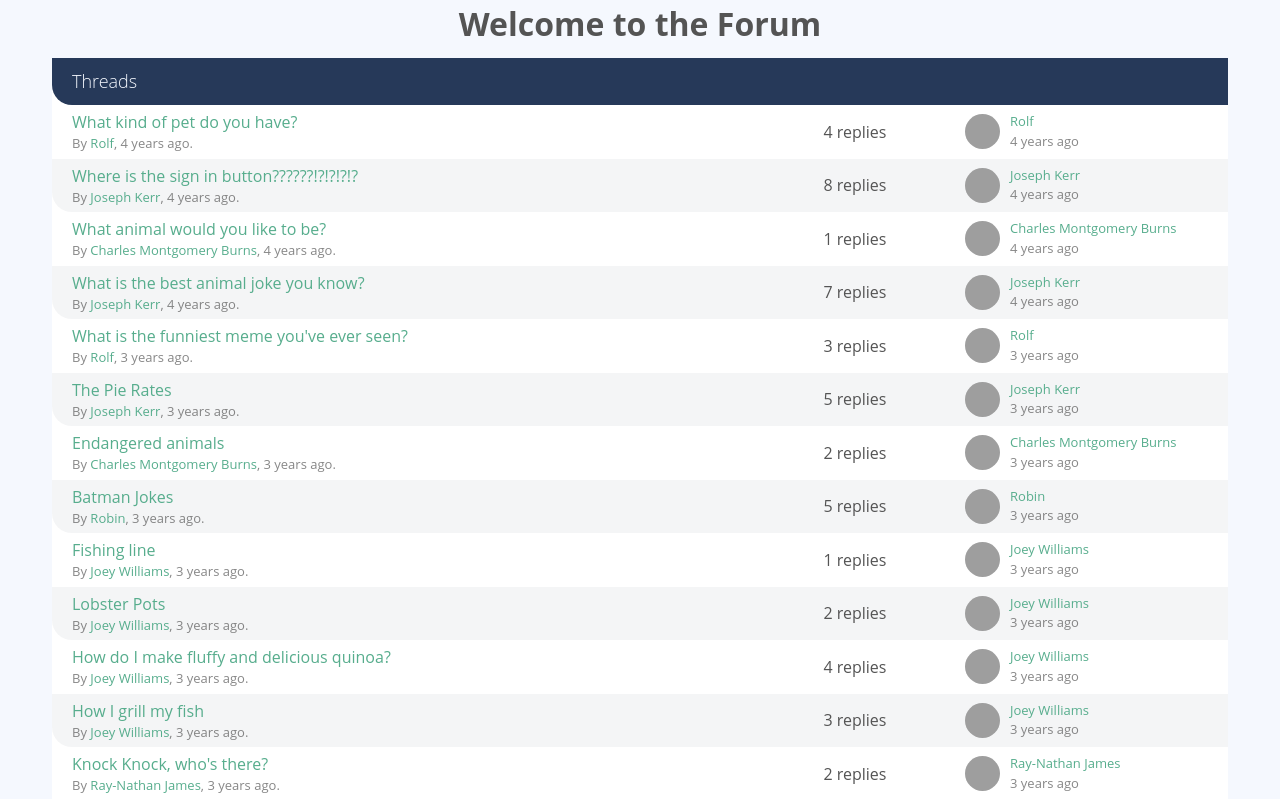
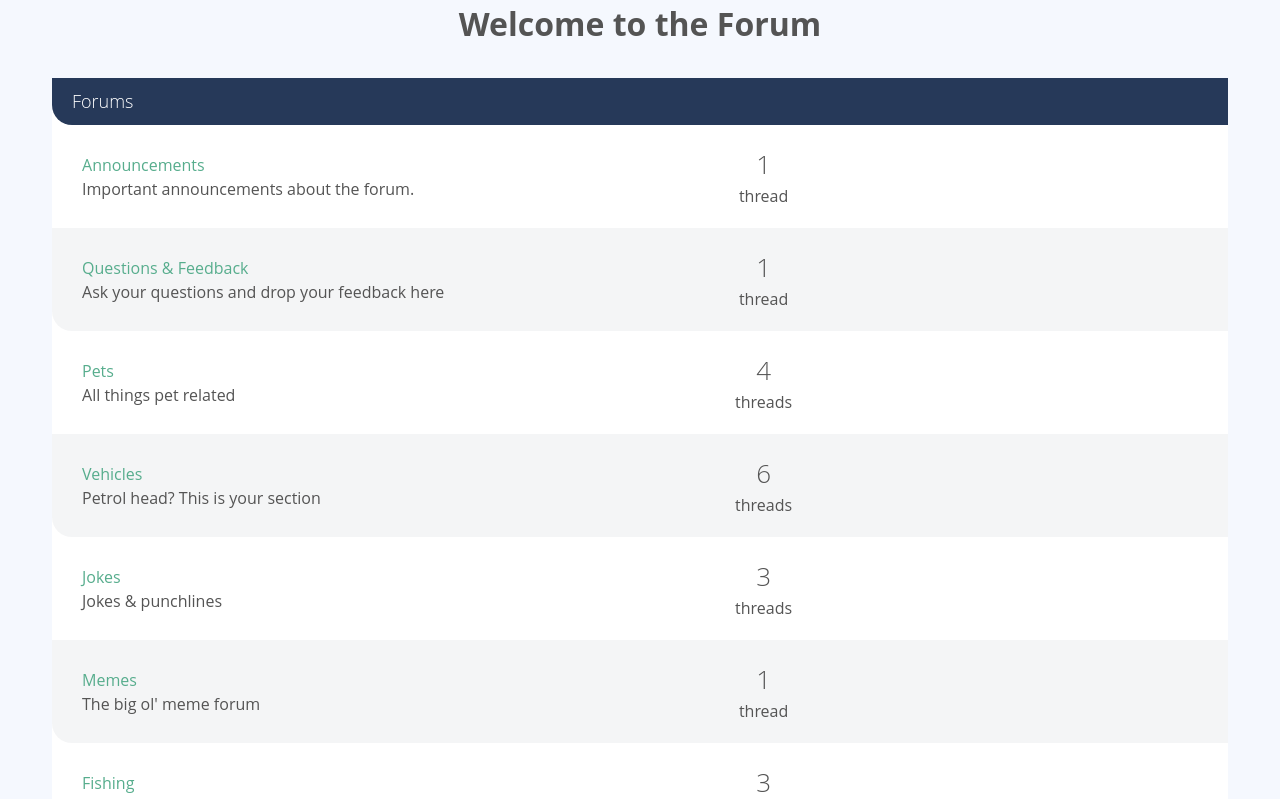
Before and after one commit to Coffeholic404/vue-master-class, a Vue app: page / in a window 1280 px wide. Shown: the top 799 px of the page. Built offline with nearby package versions, Linux system fonts and the light colour scheme; grey boxes are pictures that could not be loaded.

Commit message:
Creating a ForumList Component

```diff
--- /dev/null
+++ b/src/components/ForumList.vue
@@ -0,0 +1,45 @@
+<template>
+  <div class="col-full">
+    <div class="forum-list">
+      <h2 class="list-title">
+        <a href="#">Forums</a>
+      </h2>
+
+      <div class="forum-listing" v-for="forum in props.forums" :key="forum.id">
+        <div class="forum-details">
+          <router-link :to="{ name: 'Forum', params: { id: forum.id } }" class="forum-name">
+            {{ forum.name }}
+          </router-link>
+          <p class="forum-description">{{ forum.description }}</p>
+        </div>
+
+        <div class="threads-count">
+          <p>
+            <span class="count text-lead">{{ forum.threads?.length }}</span>
+          </p>
+          {{ forumThreadsWord(forum) }}
+        </div>
+
+        <div class="last-thread"></div>
+      </div>
+    </div>
+  </div>
+</template>
+
+<script setup>
+const props = defineProps({
+  forums: {
+    require: true,
+    type: Array
+  }
+})
+
+// Methods
+const forumThreadsWord = (forum) => {
+  if (forum.threads?.length) {
+    return forum.threads.length > 1 ? 'threads' : 'thread'
+  } else {
+    return 'no threads'
+  }
+}
+</script>
--- a/src/views/PageHome.vue
+++ b/src/views/PageHome.vue
@@ -1,9 +1,10 @@
 <script setup>
 import sourceData from '@/data.json'
-import ThreadList from '@/components/ThreadList.vue'
+import ForumList from '@/components/ForumList.vue'
 import { reactive } from 'vue'
 
-const threads = reactive(sourceData.threads)
+// const threads = reactive(sourceData.threads)
+const forums = reactive(sourceData.forums)
 
 // function postById (postId) {
 //   return posts.find((p) => p.id === postId)
@@ -11,10 +12,9 @@ const threads = reactive(sourceData.threads)
 // function userById (userId) {
 //   return users.find((p) => p.id === userId)
 // }
-
 </script>
 
 <template>
   <h1>Welcome to the Forum</h1>
-  <ThreadList :threads="threads"/>
+  <ForumList :forums="forums" />
 </template>
```
